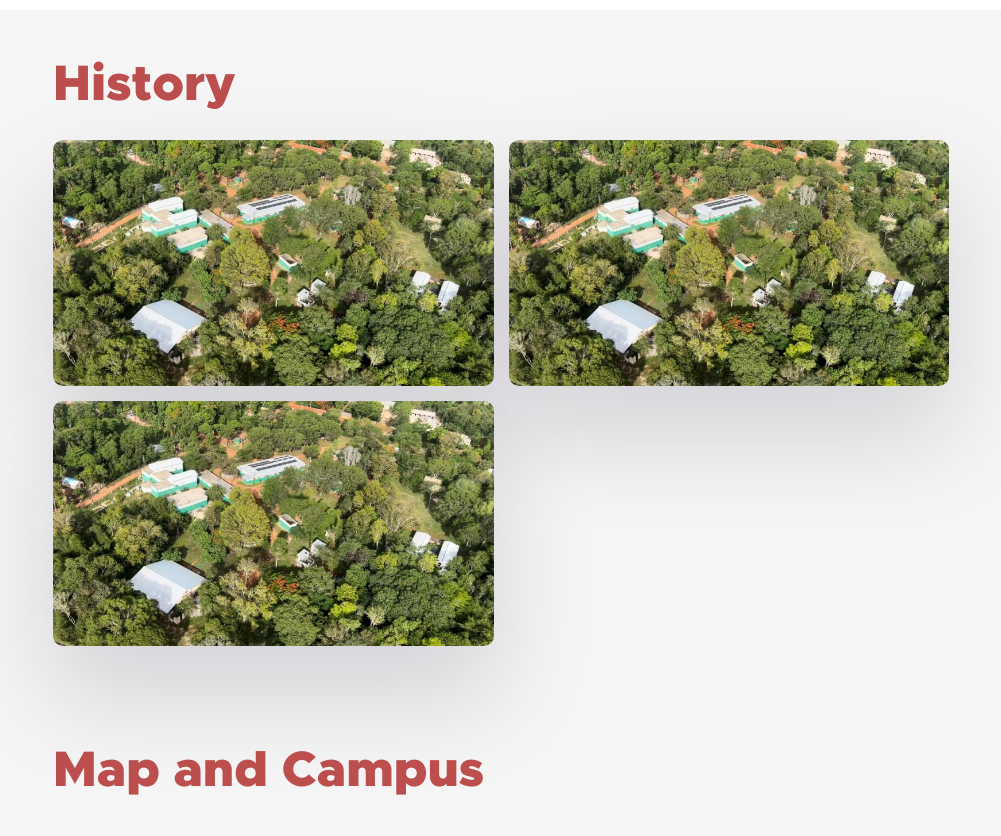
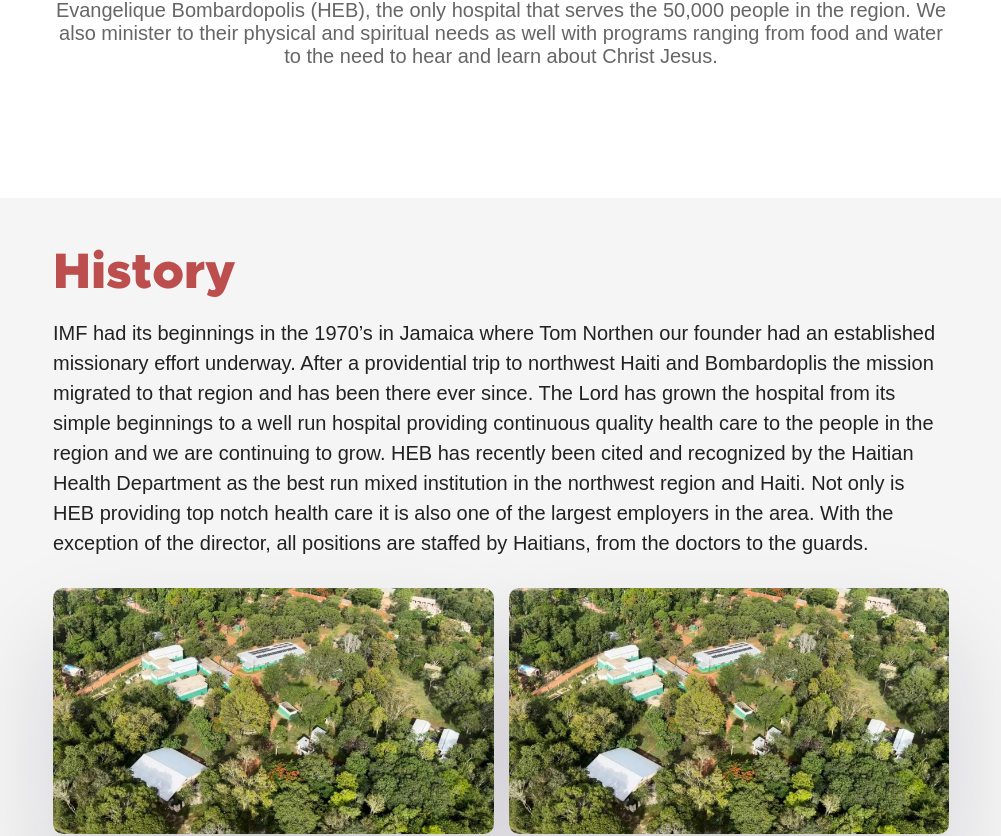
Before and after one commit to ethancanne/IMF-website, a Next.js app: page /about-us in a window 1280 px wide. Shown: the part 872-1708 px from the top of the page, without its empty margins (139-1140 px from the left). Built offline with nearby package versions, Linux system fonts and the light colour scheme; a web font is replaced by a local one.

Commit message:
CMS config update

```diff
--- a/cms/data/content/aboutUs.json
+++ b/cms/data/content/aboutUs.json
@@ -14,7 +14,7 @@
       }
     ]
   },
-  "map-and-campus": {
+  "mapAndCampus": {
     "map": {
       "description": "Lorem ipsum dolor sit amet, consectetur adipiscing elit, sed do eiusmod tempor incididunt ut labore et dolore magna aliqua. Praesent elementum facilisis leo vel fringilla est ullamcorper eget. Ante in nibh mauris cursus mattis molestie a. Adipiscing at in tellus integer feugiat scelerisque varius morbi. Ac turpis egestas sed tempus urna. Fringilla est ullamcorper eget nulla facilisi etiam dignissim diam quis. Aliquam vestibulum morbi blandit cursus risus at ultrices mi. Adipiscing elit duis tristique sollicitudin nibh sit amet. Nulla posuere sollicitudin aliquam ultrices sagittis orci a. Semper risus in hendrerit gravida rutrum quisque. Eget duis at tellus at urna condimentum mattis pellentesque. Dapibus ultrices in iaculis nunc sed augue lacus viverra vitae.",
       "image": "img/campus.jpeg"
@@ -36,7 +36,7 @@
       "image": "img/home-card-health.jpeg"
     }
   ],
-  "board-of-directors": [
+  "boardOfDirectors": [
     {
       "name": "John Doe",
       "image": "img/home-card-health.jpeg"
@@ -50,11 +50,11 @@
       "image": "img/campus.jpeg"
     }
   ],
-  "haitian-staff": {
+  "haitianStaff": {
     "description": "It would be a disservice to not mention the Haitian staff serving HEB. Nothing we do would be possible without their talents and labors of everyone from the medical staff, to the administrative staff, to the maintenance staff, to the support staff. They too are an integral part of IMF.",
     "image": "img/home-header.jpeg"
   },
-  "enabled-to-do": [
+  "enabledToDo": [
     {
       "description": "Over 50% of blank happened"
     },
--- a/views/aboutUs/history/History.view.tsx
+++ b/views/aboutUs/history/History.view.tsx
@@ -1,37 +1,23 @@
 import styles from './History.module.scss';
 import Image from 'next/image';
-// import aboutUs from '../../../cms/data/content/aboutUs.json';
+import aboutUs from '../../../cms/data/content/aboutUs.json';
 
 type Props = {};
 
 const History = (props: Props) => {
-  const images = [
-    {
-      src: '/img/campus.jpeg',
-      alt: 'Hospital Evangelique Bombardopolis',
-    },
-    {
-      src: '/img/campus.jpeg',
-      alt: 'Hospital Evangelique Bombardopolis',
-    },
-    {
-      src: '/img/campus.jpeg',
-      alt: 'Hospital Evangelique Bombardopolis',
-    },
-  ];
   return (
     <div className={styles.container}>
       <div className={styles.content}>
         <h1>History</h1>
-        <p>{/* {aboutUs.history} */}</p>
+        <p>{aboutUs.history.description}</p>
       </div>
       <div className={styles.images}>
-        {images.map((image, index) => (
+        {aboutUs.history.images.map((imageItem, index) => (
           <Image
             key={index}
-            src={image.src}
+            src={'/' + imageItem.image}
             className={styles.image}
-            alt={image.alt}
+            alt={'History Image'}
             width={500}
             height={300}
           />
--- a/views/aboutUs/intro/Intro.view.tsx
+++ b/views/aboutUs/intro/Intro.view.tsx
@@ -1,5 +1,5 @@
 import styles from './Intro.module.scss';
-// import aboutUs from '../../../cms/data/content/aboutUs.json';
+import aboutUs from '../../../cms/data/content/aboutUs.json';
 
 type Props = {};
 
@@ -8,7 +8,7 @@ const Intro = (props: Props) => {
     <div className={styles.container}>
       <h1 className={styles.title}>International Missionary Fellowship</h1>
       <h4 className={styles.subTitle}>Haiti Hospital</h4>
-      {/* <p className={styles.content}>{aboutUs.intro}</p> */}
+      <p className={styles.content}>{aboutUs.intro}</p>
     </div>
   );
 };
```
Also changed, not shown: cms/config.js (+7 -7 lines).
